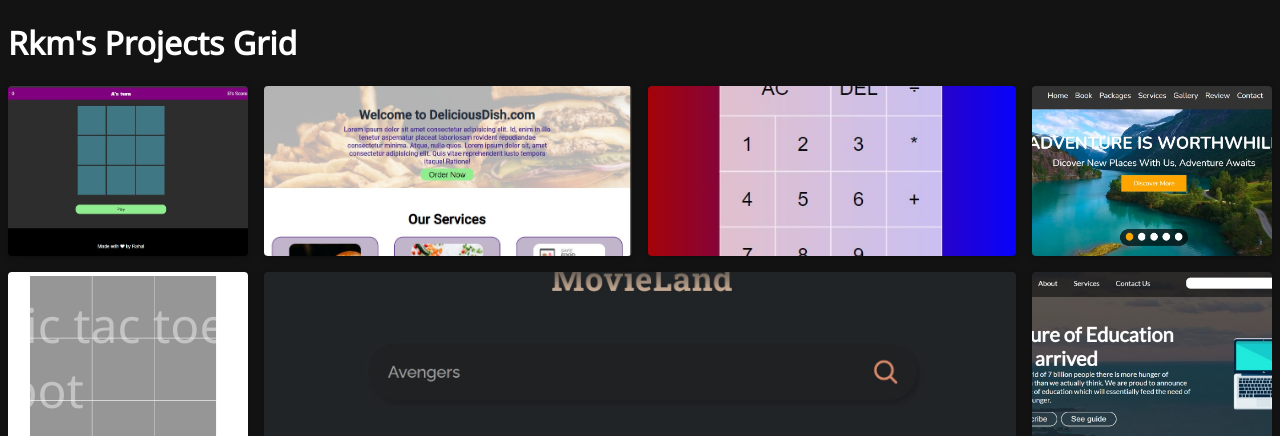
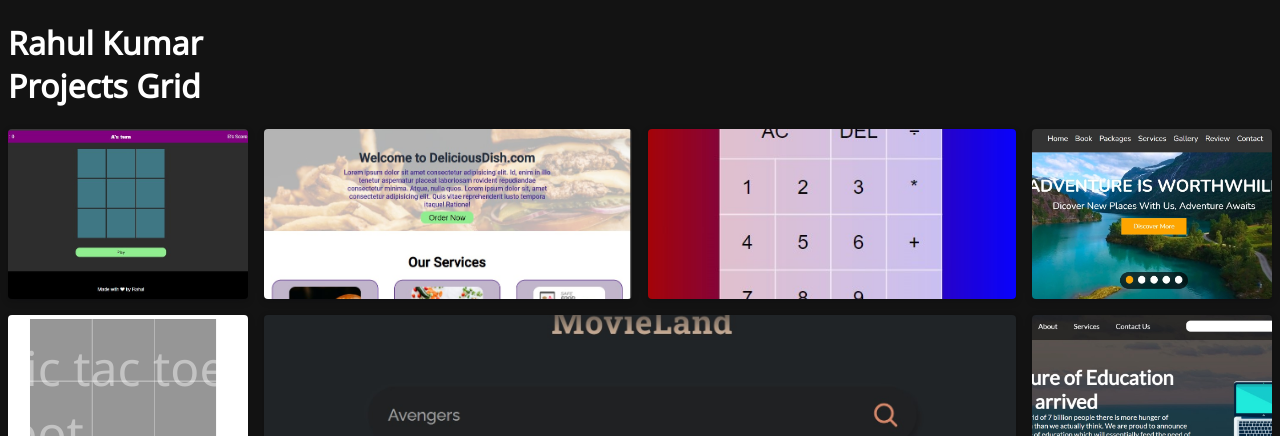
Before and after one commit to Rahul-rkm/ProGrid, a plain HTML site: page index.html in a window 1280 px wide. Shown: the top 436 px of the page. Drawn offline with Linux system fonts and the light colour scheme.

Commit message:
Update index.html

```diff
--- a/index.html
+++ b/index.html
@@ -26,7 +26,7 @@
 </head>
 
 <body>
-    <h1>Rkm's Projects Grid</h1>
+    <h1>Rahul Kumar <br>Projects Grid</h1>
     <section class="animated-grid">
 
 
```
